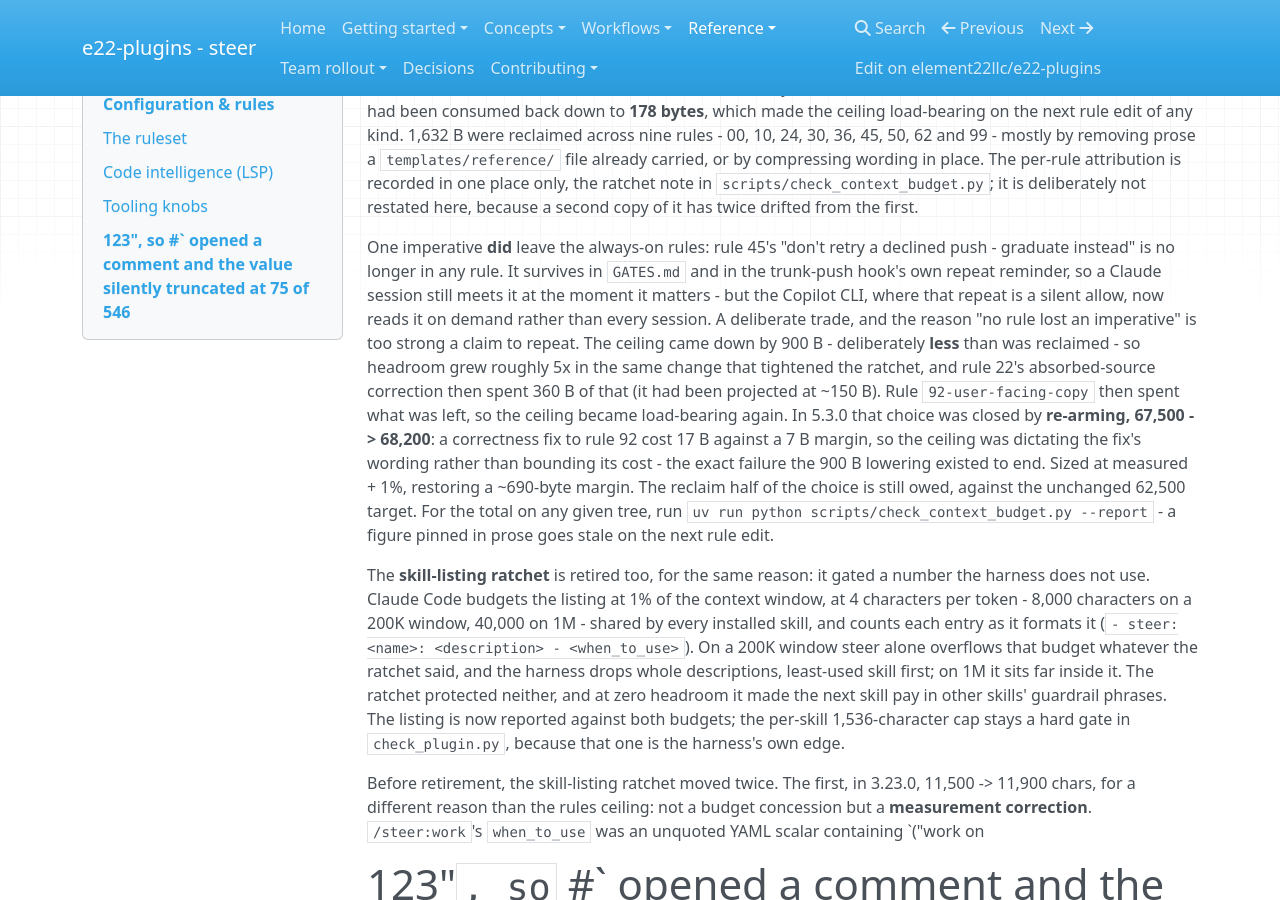
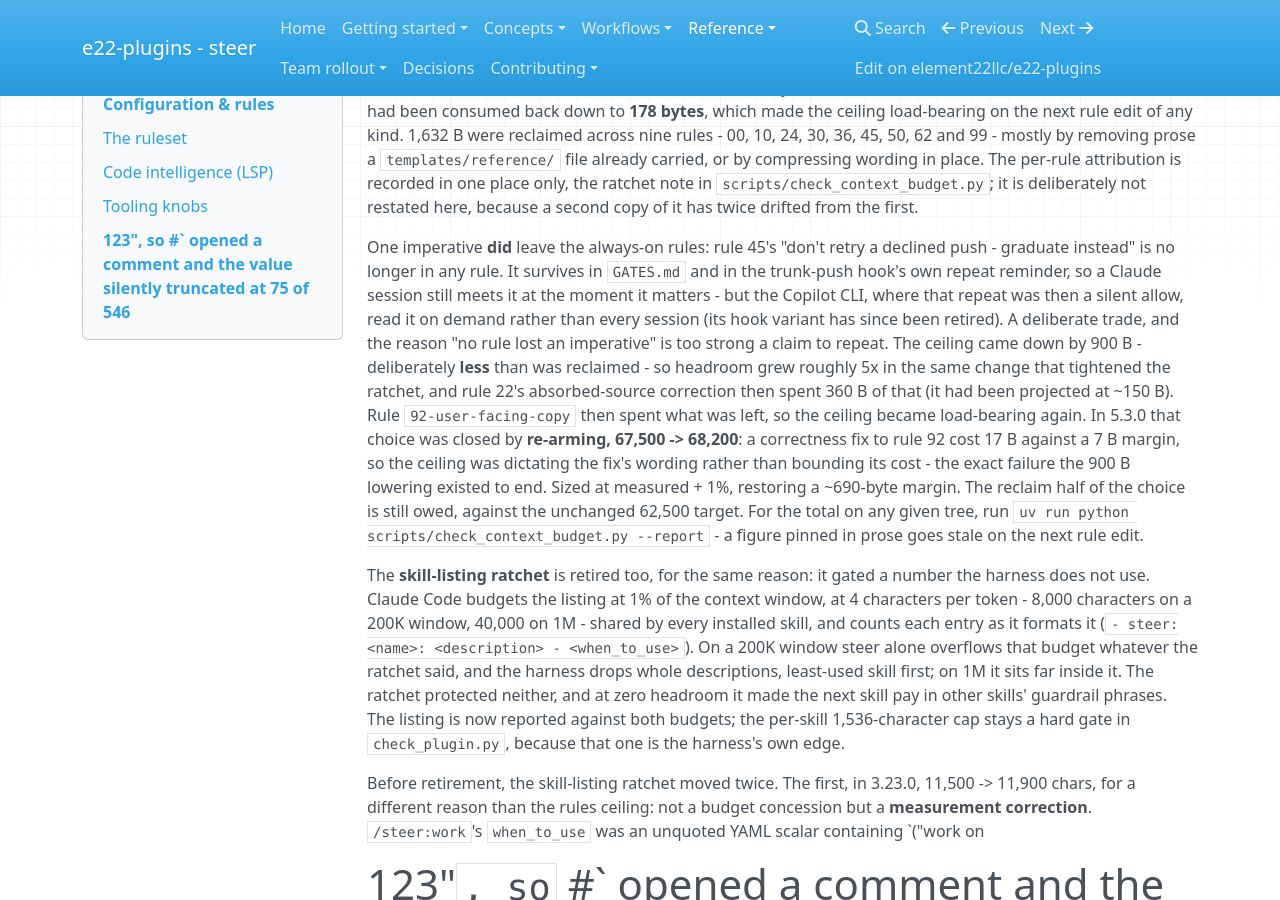
Before and after one commit to element22llc/e22-plugins, an MkDocs documentation site: the page built from docs/reference/configuration.md, in a window 1280 px wide and 900 px high, scrolled down 6967 px. Built offline with MkDocs 1.6.1, drawn with Linux system fonts in a browser that asks for light colours; nearby versions of some CDN libraries.

Commit message:
docs: align delegation-tier and Copilot CLI notes with the plugin
Co-Authored-By: Claude Opus 5.5 (1M context) <noreply@anthropic.com>

```diff
--- a/docs/reference/configuration.md
+++ b/docs/reference/configuration.md
@@ -268,8 +268,9 @@ here, because a second copy of it has twice drifted from the first.
 One imperative **did** leave the always-on rules: rule 45's "don't retry a
 declined push - graduate instead" is no longer in any rule. It survives in
 `GATES.md` and in the trunk-push hook's own repeat reminder, so a Claude session
-still meets it at the moment it matters - but the Copilot CLI, where that repeat is
-a silent allow, now reads it on demand rather than every session. A deliberate
+still meets it at the moment it matters - but the Copilot CLI, where that repeat was
+then a silent allow, read it on demand rather than every session (its hook variant
+has since been retired). A deliberate
 trade, and the reason "no rule lost an imperative" is too strong a claim to repeat.
 The ceiling came down by 900 B - deliberately **less** than was reclaimed - so
 headroom grew roughly 5x in the same change that tightened the ratchet, and rule
```
Also changed, not shown: docs/reference/known-limitations.md (+1 -1 lines).
